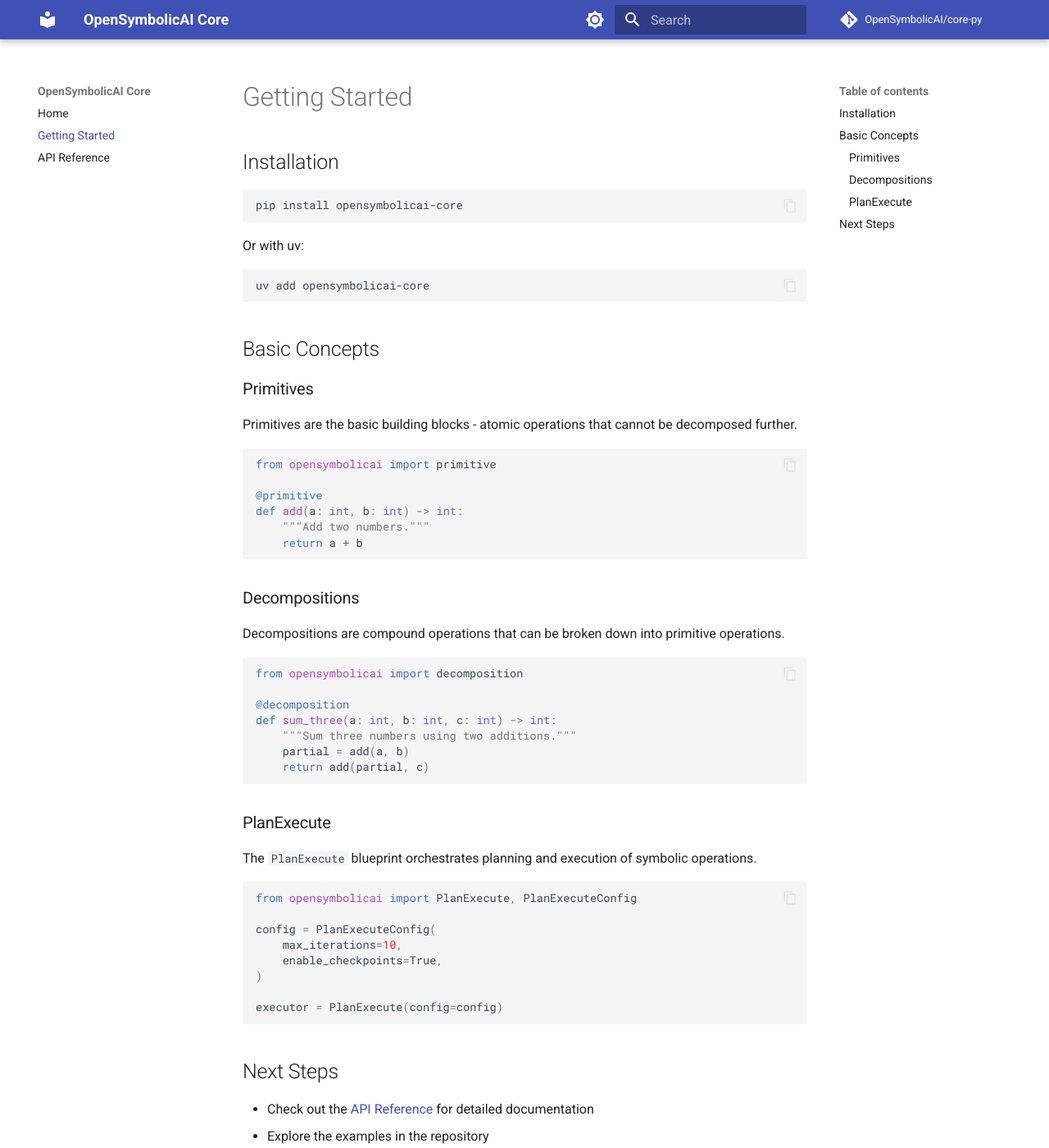
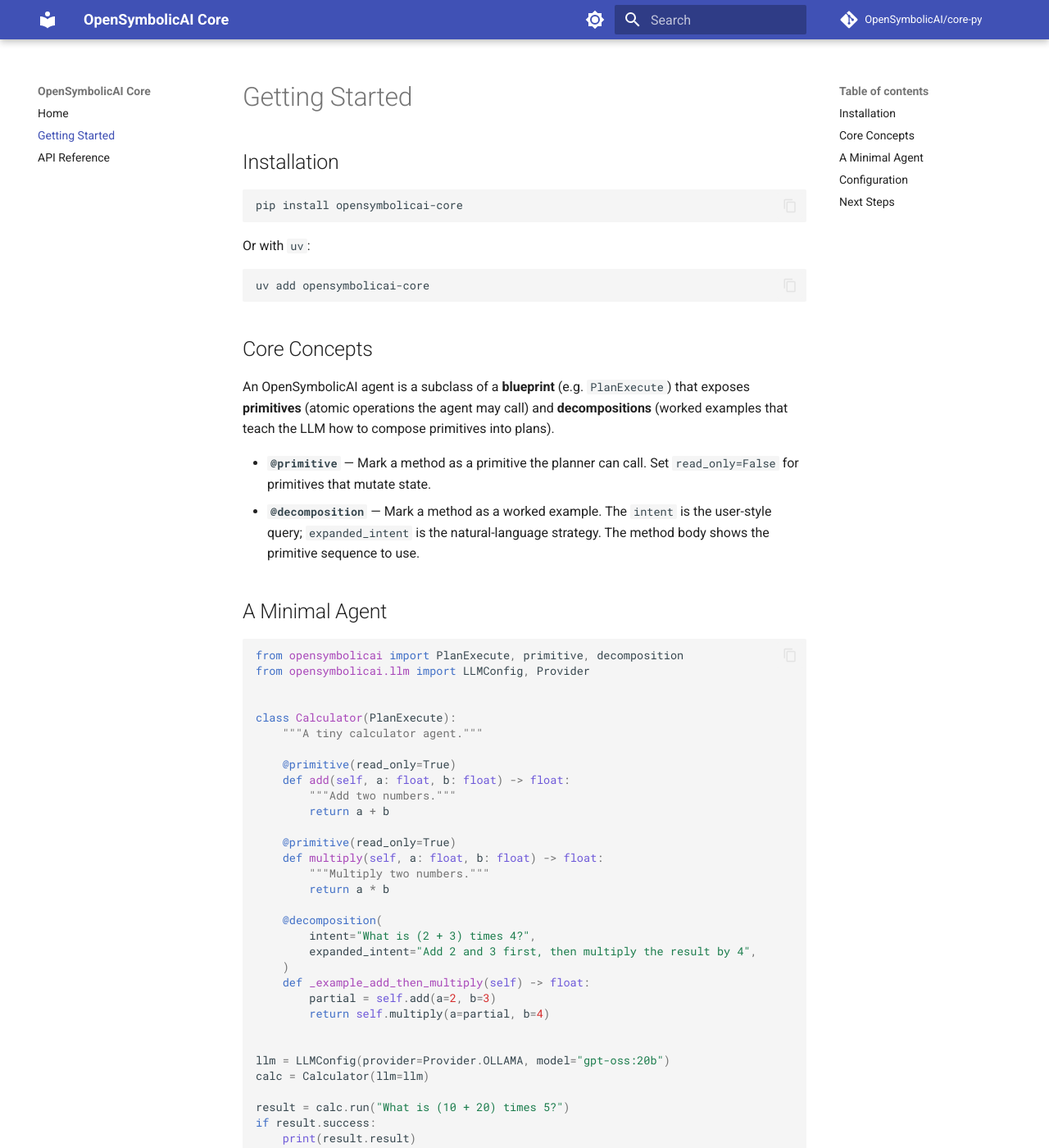
Before and after one commit to OpenSymbolicAI/core-py, an MkDocs documentation site: the page built from docs/getting-started.md, in a window 1280 px wide and 1400 px high. Shown: the whole window at 82% size. Built offline with MkDocs 1.6.1 and Material for MkDocs 9.7.7, drawn with Linux system fonts in a browser that asks for light colours; comment, search, counter and statistics services are not loaded; some of the changed text lies outside the part shown.

Commit message:
chore: prepare repo for public release
- Add CI workflow running ruff, mypy, and pytest on push/PR to main
- Add workflow that auto-closes external PRs with a pointer to
  CONTRIBUTING.md, enforcing the team-only contribution policy
- Update README Contributing section to point at CONTRIBUTING.md
  instead of inviting PRs
- Rewrite SECURITY.md to direct reports to GitHub Security Advisories,
  with a clearly-unmonitored fallback email
- Fix docs/getting-started.md to show the actual subclass-based API
  (the old version used free-function decorators that never worked)
- Move the goal_seeking RFC out of user docs into a top-level designs/
  directory
- Point pyproject Documentation URL at the published mkdocs site
- Add a "Check: Lint + Typecheck + Test" VS Code task and fix the one
  ruff and one mypy issue it surfaced

````diff
--- a/docs/getting-started.md
+++ b/docs/getting-started.md
@@ -6,57 +6,70 @@
 pip install opensymbolicai-core
 ```
 
-Or with uv:
+Or with `uv`:
 
 ```bash
 uv add opensymbolicai-core
 ```
 
-## Basic Concepts
+## Core Concepts
 
-### Primitives
+An OpenSymbolicAI agent is a subclass of a **blueprint** (e.g. `PlanExecute`) that exposes **primitives** (atomic operations the agent may call) and **decompositions** (worked examples that teach the LLM how to compose primitives into plans).
 
-Primitives are the basic building blocks - atomic operations that cannot be decomposed further.
+- **`@primitive`** — Mark a method as a primitive the planner can call. Set `read_only=False` for primitives that mutate state.
+- **`@decomposition`** — Mark a method as a worked example. The `intent` is the user-style query; `expanded_intent` is the natural-language strategy. The method body shows the primitive sequence to use.
+
+## A Minimal Agent
 
 ```python
-from opensymbolicai import primitive
+from opensymbolicai import PlanExecute, primitive, decomposition
+from opensymbolicai.llm import LLMConfig, Provider
 
-@primitive
-def add(a: int, b: int) -> int:
-    """Add two numbers."""
-    return a + b
+
+class Calculator(PlanExecute):
+    """A tiny calculator agent."""
+
+    @primitive(read_only=True)
+    def add(self, a: float, b: float) -> float:
+        """Add two numbers."""
+        return a + b
+
+    @primitive(read_only=True)
+    def multiply(self, a: float, b: float) -> float:
+        """Multiply two numbers."""
+        return a * b
+
+    @decomposition(
+        intent="What is (2 + 3) times 4?",
+        expanded_intent="Add 2 and 3 first, then multiply the result by 4",
+    )
+    def _example_add_then_multiply(self) -> float:
+        partial = self.add(a=2, b=3)
+        return self.multiply(a=partial, b=4)
+
+
+llm = LLMConfig(provider=Provider.OLLAMA, model="gpt-oss:20b")
+calc = Calculator(llm=llm)
+
+result = calc.run("What is (10 + 20) times 5?")
+if result.success:
+    print(result.result)
+else:
+    print(f"Error: {result.error}")
 ```
 
-### Decompositions
+## Configuration
 
-Decompositions are compound operations that can be broken down into primitive operations.
+`PlanExecute` accepts an optional `PlanExecuteConfig` for behavior tuning. A few useful fields:
 
-```python
-from opensymbolicai import decomposition
+- `max_plan_retries` — Retry plan generation on validation failures (default `0`).
+- `multi_turn` — Persist variables and conversation history across `.run()` calls.
+- `on_mutation` — Hook invoked before any `read_only=False` primitive runs; return a string to block.
+- `observability` — Attach an `ObservabilityConfig` to emit trace events for planning and execution.
 
-@decomposition
-def sum_three(a: int, b: int, c: int) -> int:
-    """Sum three numbers using two additions."""
-    partial = add(a, b)
-    return add(partial, c)
-```
-
-### PlanExecute
-
-The `PlanExecute` blueprint orchestrates planning and execution of symbolic operations.
-
-```python
-from opensymbolicai import PlanExecute, PlanExecuteConfig
-
-config = PlanExecuteConfig(
-    max_iterations=10,
-    enable_checkpoints=True,
-)
-
-executor = PlanExecute(config=config)
-```
+See the API Reference for the full list.
 
 ## Next Steps
 
-- Check out the [API Reference](api.md) for detailed documentation
-- Explore the examples in the repository
+- [API Reference](api.md) — auto-generated from docstrings.
+- [Examples in the repository](https://github.com/OpenSymbolicAI/core-py/tree/main/examples) — calculator, shopping cart (with control flow), function optimizer (goal-seeking).
--- a/pyproject.toml
+++ b/pyproject.toml
@@ -47,7 +47,7 @@
 
 [project.urls]
 Homepage = "https://github.com/OpenSymbolicAI/core-py"
-Documentation = "https://github.com/OpenSymbolicAI/core-py#readme"
+Documentation = "https://opensymbolicai.github.io/core-py"
 Repository = "https://github.com/OpenSymbolicAI/core-py"
 Issues = "https://github.com/OpenSymbolicAI/core-py/issues"
 Changelog = "https://github.com/OpenSymbolicAI/core-py/releases"
````
Also changed, not shown: README.md (+1 -4 lines), SECURITY.md (+5 -6 lines), designs/goal_seeking.md (renamed from docs/designs/goal_seeking.md), 4 other files.
